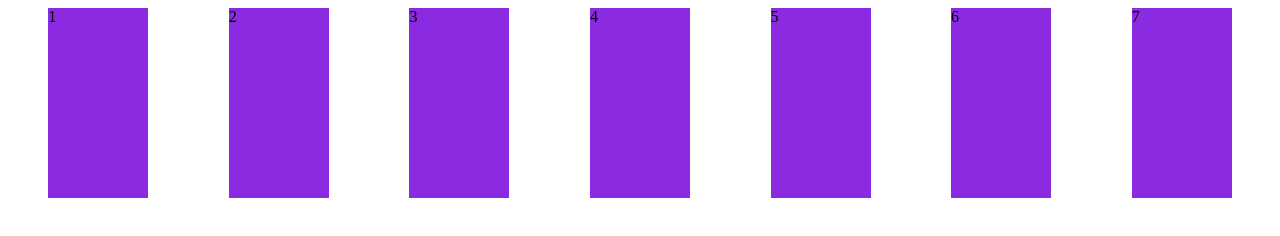
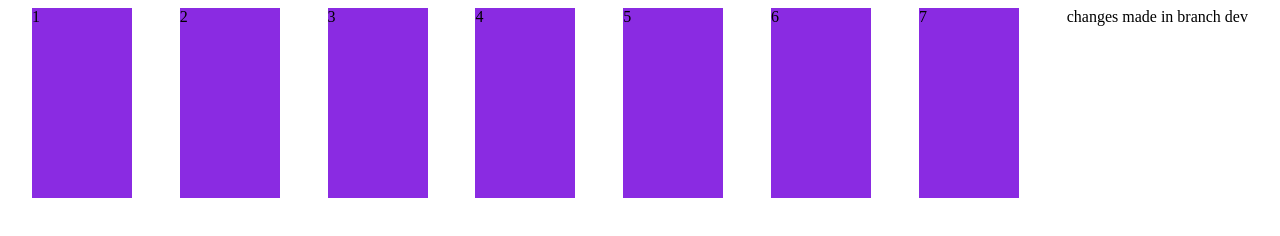
Before and after one commit to ganolmc/slava-training, a plain HTML site: page index.html in a window 1280 px wide. Drawn offline with Linux system fonts and the light colour scheme.

Commit message:
Add string to index.html

```diff
--- a/index.html
+++ b/index.html
@@ -15,6 +15,7 @@
       <div>5</div>
       <div>6</div>
       <div>7</div>
+      changes made in branch dev
     </div>
   </body>
 </html>
```
